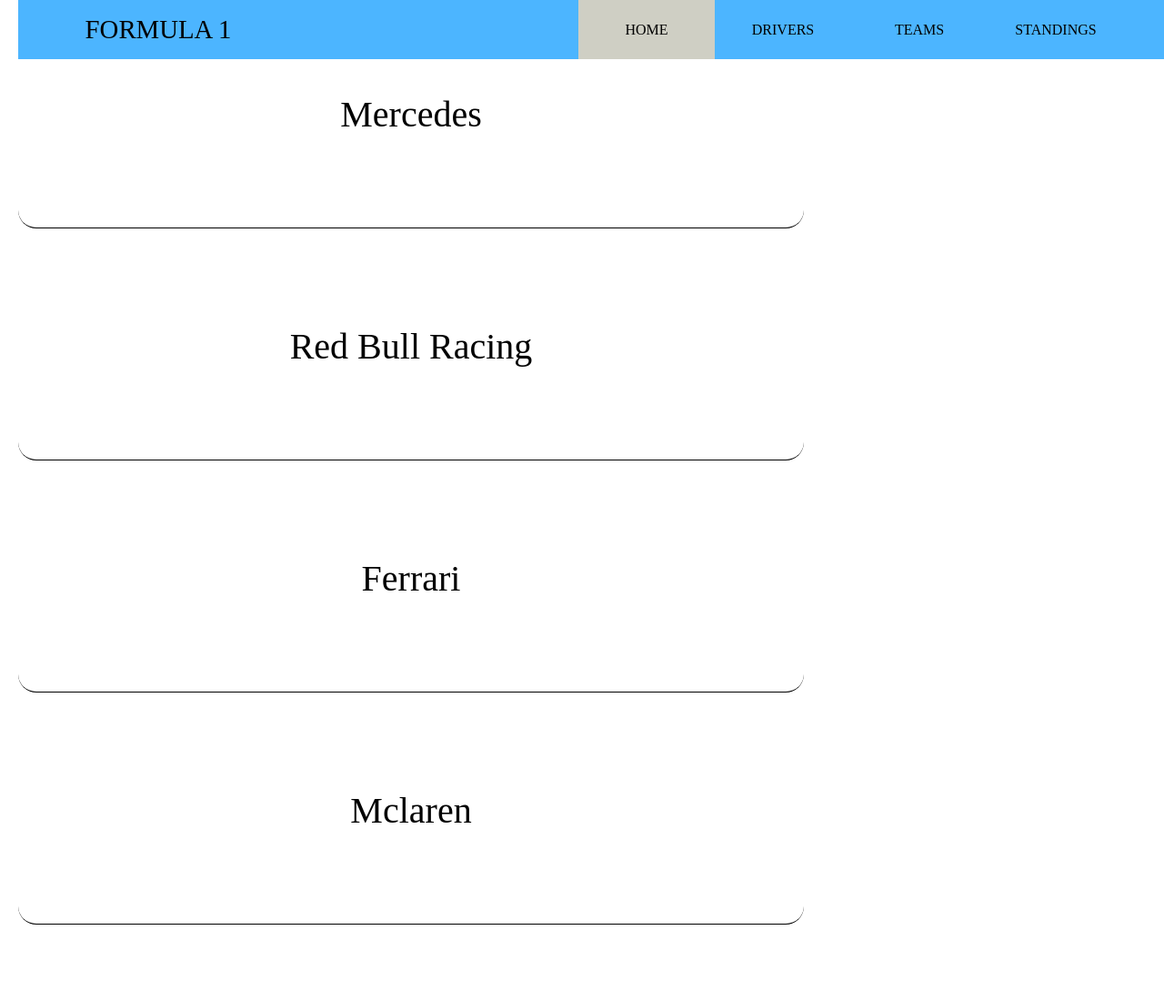
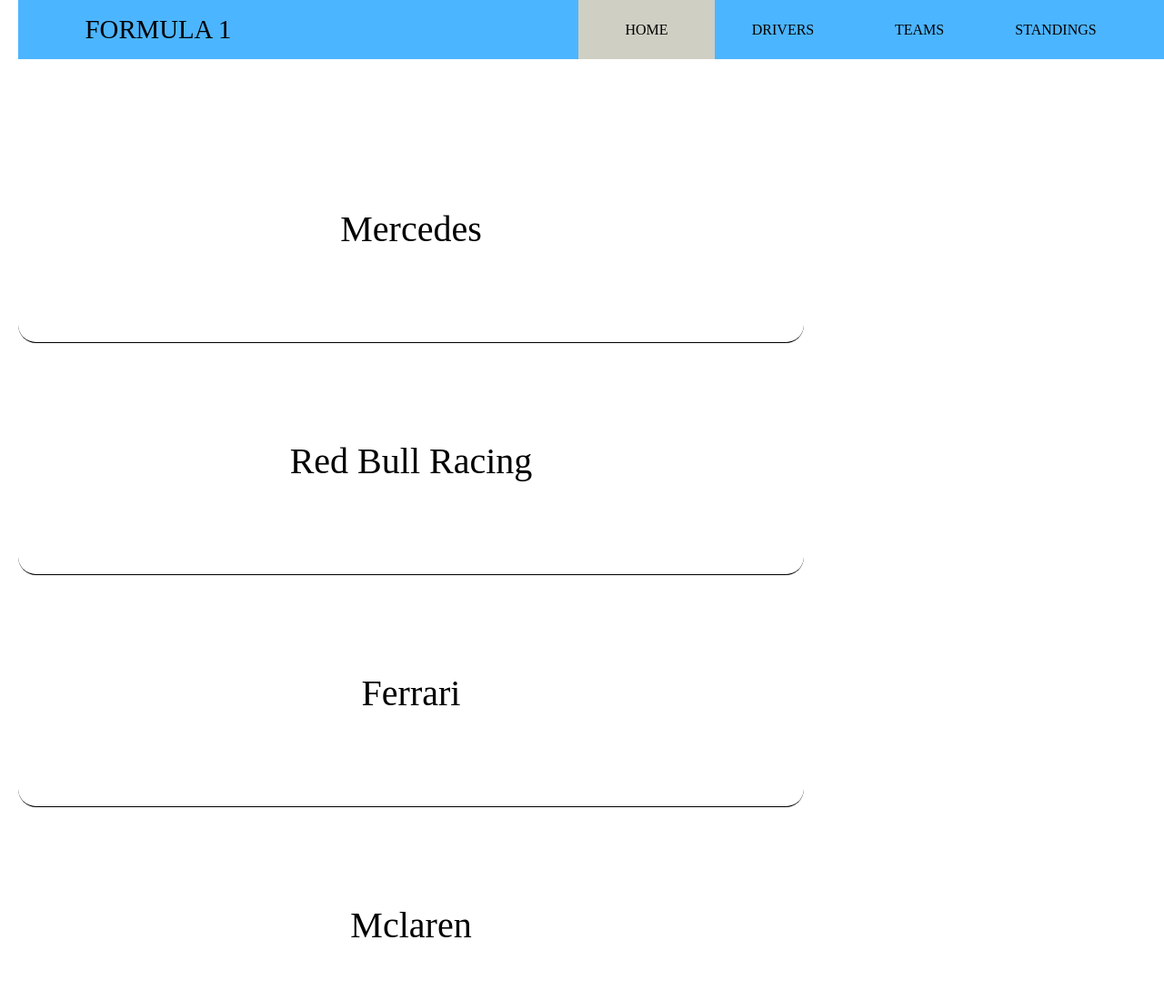
Before and after one commit to ewan-f-davies/J08577, a plain HTML site: page teams.html in a window 1280 px wide. Shown: the top 1100 px of the page at 91% size. Drawn offline with Linux system fonts and the light colour scheme.

Commit message:
current page set to correct pages

```diff
--- a/css/style.css
+++ b/css/style.css
@@ -6,8 +6,11 @@
 
 body {
     margin-left: 20px;
-    /* margin-top: 20px; */
     background-color: rgb(255, 255, 255);
+}
+
+header {
+    padding-bottom: 10%;
 }
 
 table {
@@ -380,7 +383,7 @@ img.image {
 
 .team-overlay {
     position: absolute;
-    top: 100px;
+    /* top: 100px; */
     left: 0;
     right: 0;
     border-radius: 30%;
```
